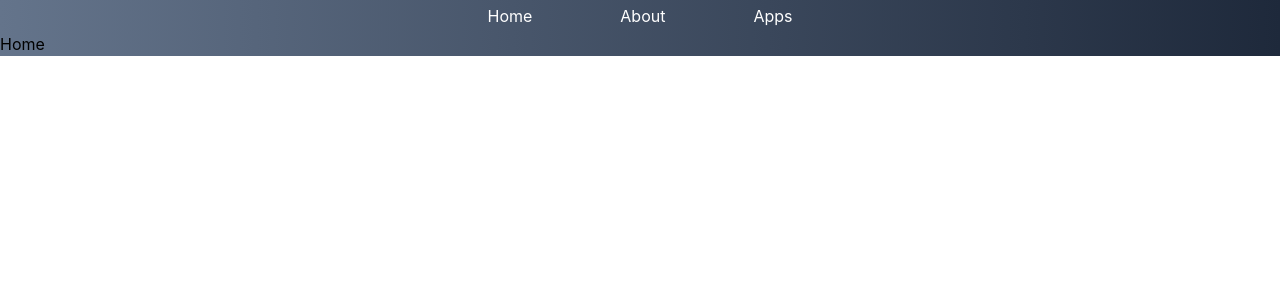
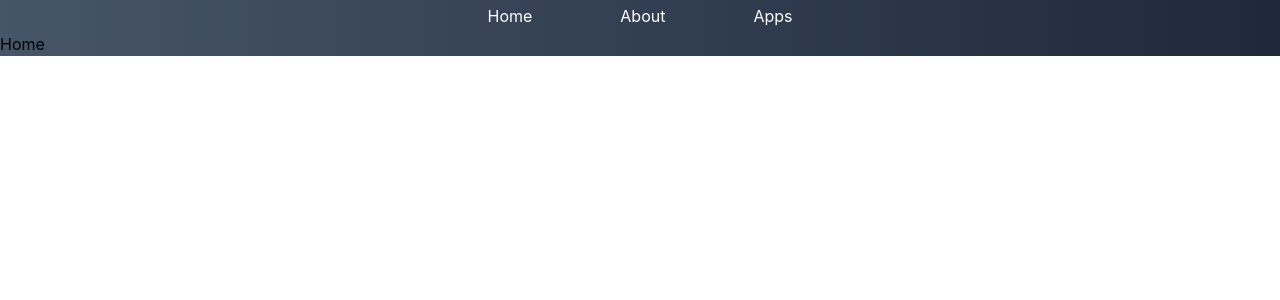
Before and after one commit to yanniskuenzler/website-yannis, a React (Create React App) app: page / in a window 1280 px wide. Shown: the top 300 px of the page. Built offline with nearby package versions, Linux system fonts and the light colour scheme.

Commit message:
added hover function to links in navbar

```diff
--- a/src/App.js
+++ b/src/App.js
@@ -7,7 +7,7 @@ import Nav from "./components/Nav";
 
 function App() {
   return (
-      <div className="bg-gradient-to-r from-slate-500 to-slate-800">
+      <div className="bg-gradient-to-r from-slate-600 to-slate-800">
           <Nav />
           <Routes>
               <Route path="/" element={<Home />} />
--- a/src/components/Nav.js
+++ b/src/components/Nav.js
@@ -3,9 +3,9 @@ function Nav() {
         <div>
             <nav>
                 <ul className="flex space-x-20 justify-center">
-                    <li className="flex-none p-1"><a href="#" className="text-white">Home</a></li>
-                    <li className="flex-none p-1"><a href="#" className="text-white">About</a></li>
-                    <li className="flex-none p-1"><a href="#" className="text-white">Apps</a></li>
+                    <li className="flex-none p-1"><a href="#" className="text-white hover:text-gray-400">Home</a></li>
+                    <li className="flex-none p-1"><a href="#" className="text-white hover:text-gray-400">About</a></li>
+                    <li className="flex-none p-1"><a href="#" className="text-white hover:text-gray-400">Apps</a></li>
                 </ul>
             </nav>
         </div>
```
